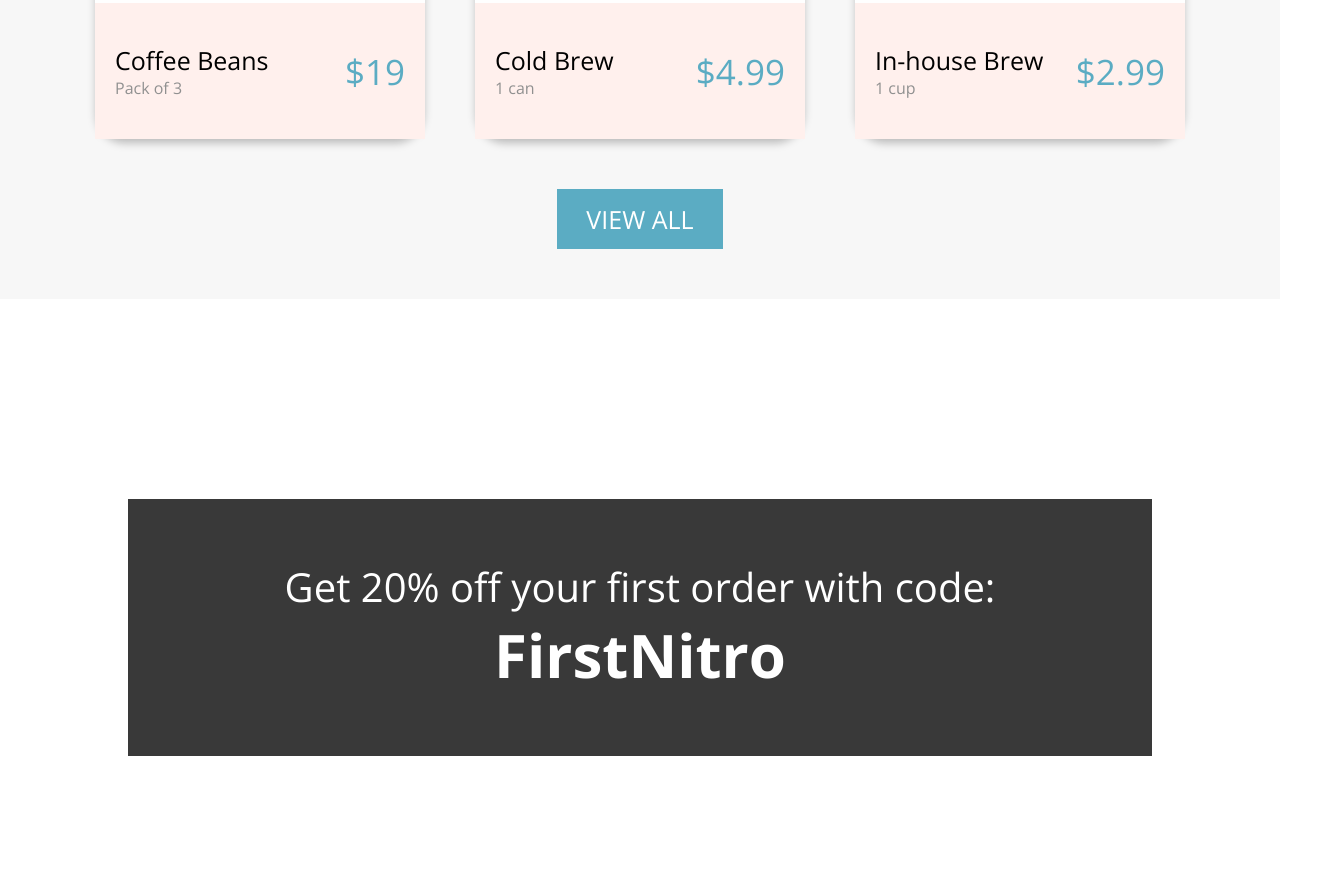
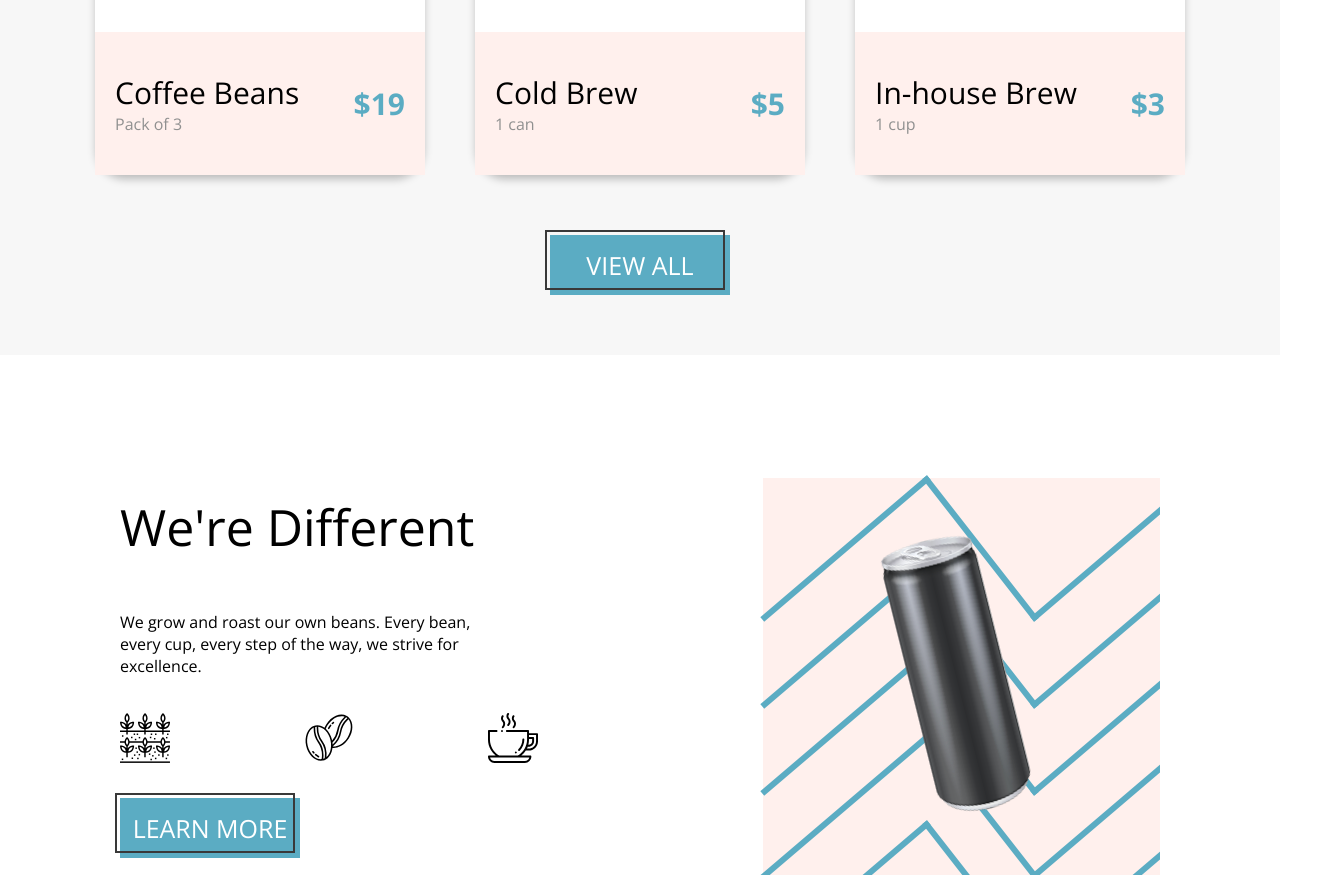
Before and after one commit to snaanortey/Coffee-shop-website, a plain HTML site: page index.html in a window 1280 px wide. Shown: the part 1171-2050 px from the top of the page, 1320 px wide, since content can reach past the window. Drawn offline with nearby package versions, Linux system fonts and the light colour scheme.

Commit message:
updates with new mockup files

```diff
--- a/css/global.css
+++ b/css/global.css
@@ -41,7 +41,7 @@ body {
   display: inline;
   position: relative;
   right: 4rem;
-  font-size: 4rem;
+  font-size: 5rem;
   font-weight: lighter;
   color: black;
 }
--- a/css/landing.css
+++ b/css/landing.css
@@ -32,15 +32,42 @@
   font-size: 1.8rem;
 }
 
-.about__button {
-  border: none;
+.about__button--border,
+.product__button--border,
+.different__button--border {
+  border-style: solid;
+  border-width: 2px;
+  border-color: #393939;
+  min-width: 180px;
+  max-height: 70px;
+  min-height: 50px;
+  max-width: 130px;
+  height: 60px;
+  line-height: 60px;
+  overflow: visible;
+  position: absolute;
+  bottom: 5px;
+  right: 5px;
+}
+
+.about__button,
+.product__button,
+.different__button {
   font-weight: 400;
-  font-weight: normal;
-  max-width: 30rem;
-  min-width: 18rem;
-  max-height: 7rem;
-  min-height: 5rem;
-  margin-left: 0;
+  min-width: 180px;
+  max-height: 70px;
+  min-height: 50px;
+  margin: 0;
+  text-decoration: solid;
+  color: #fff;
+  background-color: #5bacc3;
+  font-size: 2.5rem;
+  text-align: center;
+  display: block;
+  max-width: 130px;
+  height: 60px;
+  line-height: 60px;
+  position: relative;
 }
 
 .about__image {
@@ -48,6 +75,7 @@
   background-repeat: no-repeat;
   min-height: 60rem;
   flex: 50%;
+  margin-top: 3rem;
 }
 
 /* product section */
@@ -101,7 +129,7 @@ padding: 4rem 2rem;
 
 }
 
-.product__image__div {
+.product__image-div {
   margin: auto;
   display: flex;
   flex-direction: column;
@@ -127,7 +155,7 @@ padding: 4rem 2rem;
 
 .product__description--heading {
   text-align: center;
-  font-size: 2.5rem;
+  font-size: 3rem;
   font-weight: light 300;
   font-weight: lighter;
   margin: 0;
@@ -137,33 +165,64 @@ padding: 4rem 2rem;
   color: #5bacc3;
   margin: 0;
   text-align: center;
-  font-size: 3.5rem;
-  font-weight: normal;
-  font-weight: 400;
+  font-size: 3rem;
+  font-weight: 700;
 }
 
-.product__button-div {
-  text-align: center;
-  margin: 2rem auto;
-}
 
-.product__button,
-.about__button {
-  text-decoration: solid;
-  color: #fff;
-  background-color: #5bacc3;
-  font-size: 2.5rem;
-  font-weight: 400;
-  font-weight: normal;
-  text-align: center;
-  display: block;
-  width: 13%;
-  height: 6rem;
-  line-height: 6rem;
+.product--button-div {
+  margin: 3rem;
 }
 
 .product__button {
   margin: auto;
+}
+
+/* marketing */
+.different {
+  display: flex;
+  flex-direction: row;
+  justify-content: space-between;
+  align-items: center;
+  margin: 12rem;
+}
+
+.different__content {
+display: flex;
+flex-direction: column;
+justify-content: space-between;
+align-items: left;
+}
+
+.different__header {
+  font-size: 5rem;
+  font-weight: 300;
+  margin-top: 0;
+}
+
+.different__paragraph {
+  width: 55%;
+}
+
+.different__icon {
+  min-width: 30px;
+  max-width: 50px;
+  margin: 2rem 13rem 3rem 0;
+}
+
+.different__image {
+  background-image: url(../assets/coldbrewbackground.png);
+  min-width: 400px;
+  max-width: 500px;
+  min-height: 400px;
+  max-height: 500px;
+  position: relative;
+}
+
+.different__image--titledcan {
+  position: absolute;
+  top: 6rem;
+  left: 12rem;
 }
 
 /* discount */
@@ -171,7 +230,7 @@ padding: 4rem 2rem;
   min-width: 6rem;
   max-width: 90%;
   padding: 2rem;
-  margin: 20rem auto;
+  margin: 14rem auto;
   font-size: 6rem;
   font-weight: 400;
   background-color: #393939;
@@ -194,11 +253,14 @@ padding: 4rem 2rem;
 .footer {
   background-color: #fff0ed;
   display: flex;
+  flex-direction: row;
+  justify-content: space-between;
+  position: relative;
 }
 
 .footer__div {
   padding: 2rem;
-  margin: auto 5rem;
+  margin: 4rem auto;
 }
 
 .footer__title {
@@ -214,8 +276,22 @@ padding: 4rem 2rem;
   margin: 0;
 }
 
-.footer__div--address {
-  margin-left: 16rem;
+.footer__image {
+  min-width: 120px;
+  max-width: 140px;
+  opacity: 25%;
+}
+
+.footer__image--left {
+  position: absolute;
+  top: 20px;
+  left: -40px;
+}
+
+.footer__image--right {
+position: absolute;
+right: -40px;
+top: 80px;
 }
 
 .footer__icon {
@@ -223,8 +299,8 @@ padding: 4rem 2rem;
 }
 
 .footer__icon-image {
-  min-width: 4rem;
-  max-width: 6rem;
+  min-width: 50px;
+  max-width: 12opx;
   margin-left: 0;
   padding: 0.3rem;
 }
--- a/index.html
+++ b/index.html
@@ -45,18 +45,20 @@
       </div>
     </header>
 
-    <main>
     <section class="about">
       <div class="about__text">
         <h1 class="about__title">Nitro Coffee</h1>
         <br />
         <p class="about__paragraph">
-            Coffee is a brewed drink prepared from roasted coffee beans, the
-            seeds of berries from certain coffee species.
+          Coffee is a brewed drink prepared from roasted coffee beans, the seeds
+          of berries from certain coffee species.
         </p>
         <br />
 
-          <a class="about__button" href="./pages/menu.html">SHOP NOW</a>
+        <a class="about__button" href="./pages/menu.html"
+          >SHOP NOW
+          <div class="about__button--border"></div
+        ></a>
       </div>
       <div class="about__image"></div>
     </section>
@@ -65,7 +67,7 @@
       <h2 class="product__title">Our Products</h2>
       <div class="product__list">
         <div class="product__description">
-            <div class="product__image__div">
+          <div class="product__image-div">
             <img
               class="product__image"
               src="./assets/coffeebeans.png"
@@ -86,7 +88,7 @@
         </div>
 
         <div class="product__description">
-            <div class="product__image__div">
+          <div class="product__image-div">
             <img
               class="product__image"
               src="./assets/coldbrew.png"
@@ -100,13 +102,13 @@
             </div>
 
             <div>
-                <p class="product__description--price">$4.99</p>
+              <p class="product__description--price">$5</p>
             </div>
           </div>
         </div>
 
         <div class="product__description">
-            <div class="product__image__div">
+          <div class="product__image-div">
             <img
               class="product__image"
               src="./assets/inhousebrew.png"
@@ -120,26 +122,76 @@
             </div>
 
             <div>
-                <p class="product__description--price">$2.99</p>
+              <p class="product__description--price">$3</p>
             </div>
           </div>
         </div>
       </div>
-
-        <div class="product__button-div">
-          <a class="product__button" href="./pages/menu.html">VIEW ALL</a>
+      <div class="product--button-div">
+        <a class="product__button" href="./pages/menu.html"
+          >VIEW ALL
+          <div class="product__button--border"></div>
+        </a>
       </div>
     </section>
+    <section class="marketing">
+      <div class="different">
+        <div class="different__content">
+          <div>
+            <h3 class="different__header">We're Different</h3>
+            <p class="different__paragraph">
+              We grow and roast our own beans. Every bean, every cup, every step
+              of the way, we strive for excellence.
+            </p>
+          </div>
+          <div class="icons">
+            <img
+              class="different__icon"
+              src="./assets/planting.svg"
+              alt="planting"
+            />
+            <img
+              class="different__icon"
+              src="./assets/coffee-beans.svg"
+              alt="coffee-beans"
+            />
+            <img
+              class="different__icon"
+              src="./assets/coffee-cup.svg"
+              alt="coffee-cup"
+            />
+          </div>
+          <div class="different__button-div">
+            <a class="different__button" href="#nitroCoffee"
+              >LEARN MORE
+              <div class="different__button--border"></div>
+            </a>
+          </div>
+        </div>
 
-      <section class="discount">
+        <div class="different__image">
+          <img
+            class="different__image--titledcan"
+            src="./assets/tiltedcan.png"
+            alt=""
+          />
+        </div>
+      </div>
+      <div class="discount">
         <p class="discount__paragraph">
           Get 20% off your first order with code:
           <span class="discount__paragraph-bold">FirstNitro</span>
         </p>
+      </div>
     </section>
-    </main>
 
     <footer class="footer">
+      <div class="footer__image-div">
+        <img  class="footer__image footer__image--left"
+          src="./assets/coffee-beans-logo-and-footer.svg"
+          alt="coffee-bean-footer"
+        />
+      </div>
       <div class="footer__div footer__div--address">
         <h3 class="footer__title">Address</h3>
         <p class="footer__paragraph">503 Broadway Penthouse</p>
@@ -177,6 +229,12 @@
           /></a>
         </figure>
       </div>
+      <div class="footer__image-div">
+        <img  class="footer__image footer__image--right"
+          src="./assets/coffee-beans-logo-and-footer.svg"
+          alt="coffee-bean-footer"
+        />
+      </div>
     </footer>
   </body>
 </html>
```
Lines whose indentation alone changed are shown as unchanged.
